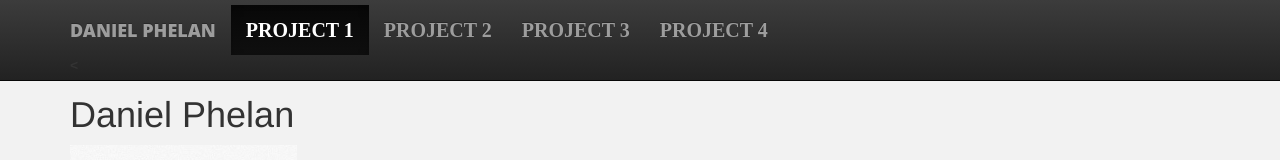
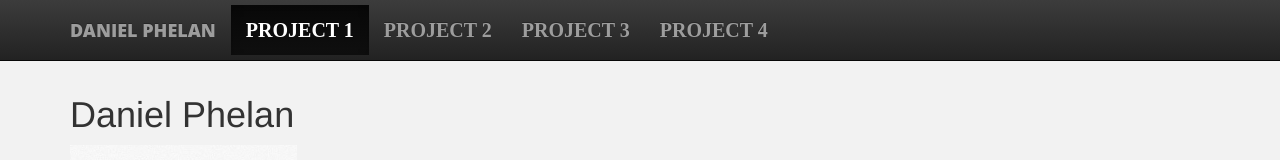
Before and after one commit to dtphelan/p1, a plain HTML site: page index.html in a window 1280 px wide. Shown: the top 160 px of the page. Drawn offline with nearby package versions, Linux system fonts and the light colour scheme.

Commit message:
Closed open tag causing styling issues.

```diff
--- a/index.html
+++ b/index.html
@@ -33,7 +33,7 @@
           <li><a href="#">Project 3</a></li>
           <li><a href="#">Project 4</a></li>
         </ul>
-      </div><
+      </div>
     </div>
   </nav>
 
@@ -68,8 +68,8 @@
     </div>
   </div>
 
-    <!-- jQuery for Bootstrap -->
-    <script src="https://ajax.googleapis.com/ajax/libs/jquery/1.11.3/jquery.min.js"></script>
+  <!-- jQuery (necessary for Bootstrap's JavaScript plugins) -->
+  <script src="https://ajax.googleapis.com/ajax/libs/jquery/2.2.0/jquery.min.js"></script>
 
 </body>
 </html>
```
